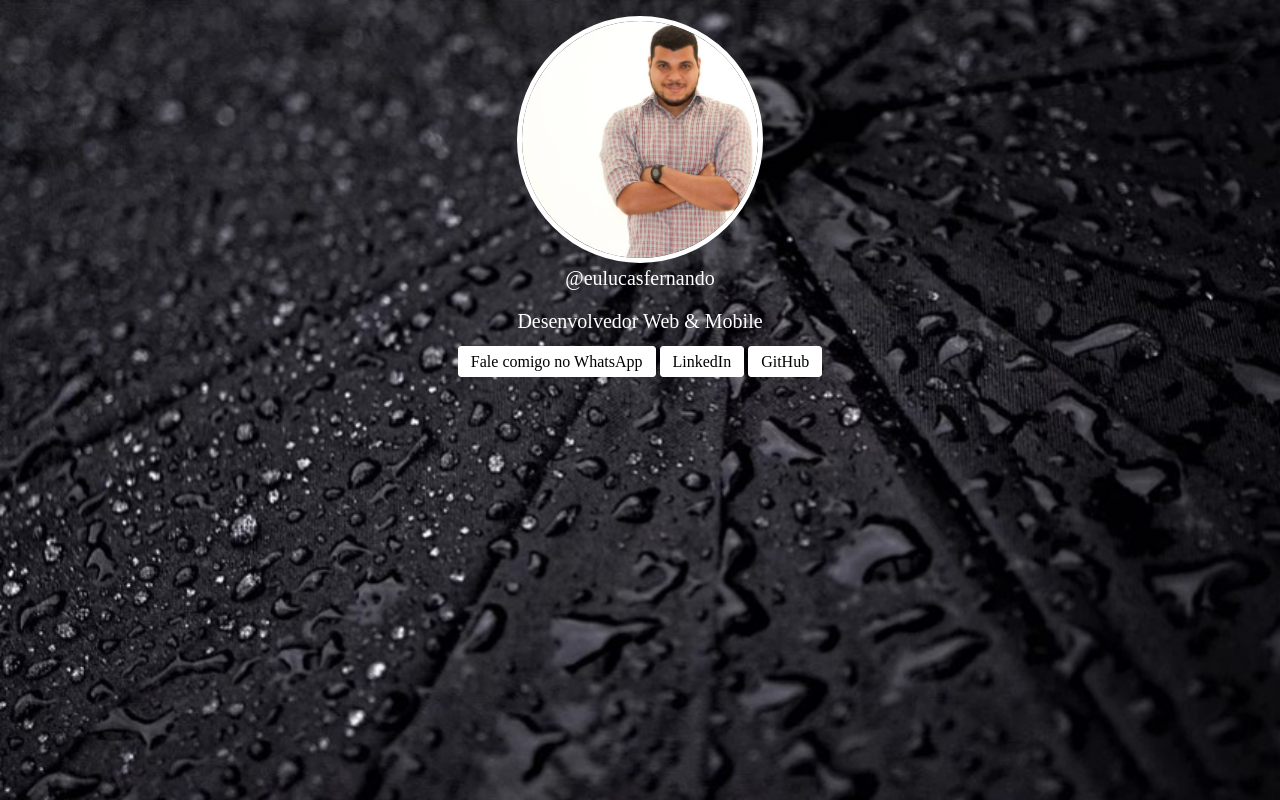
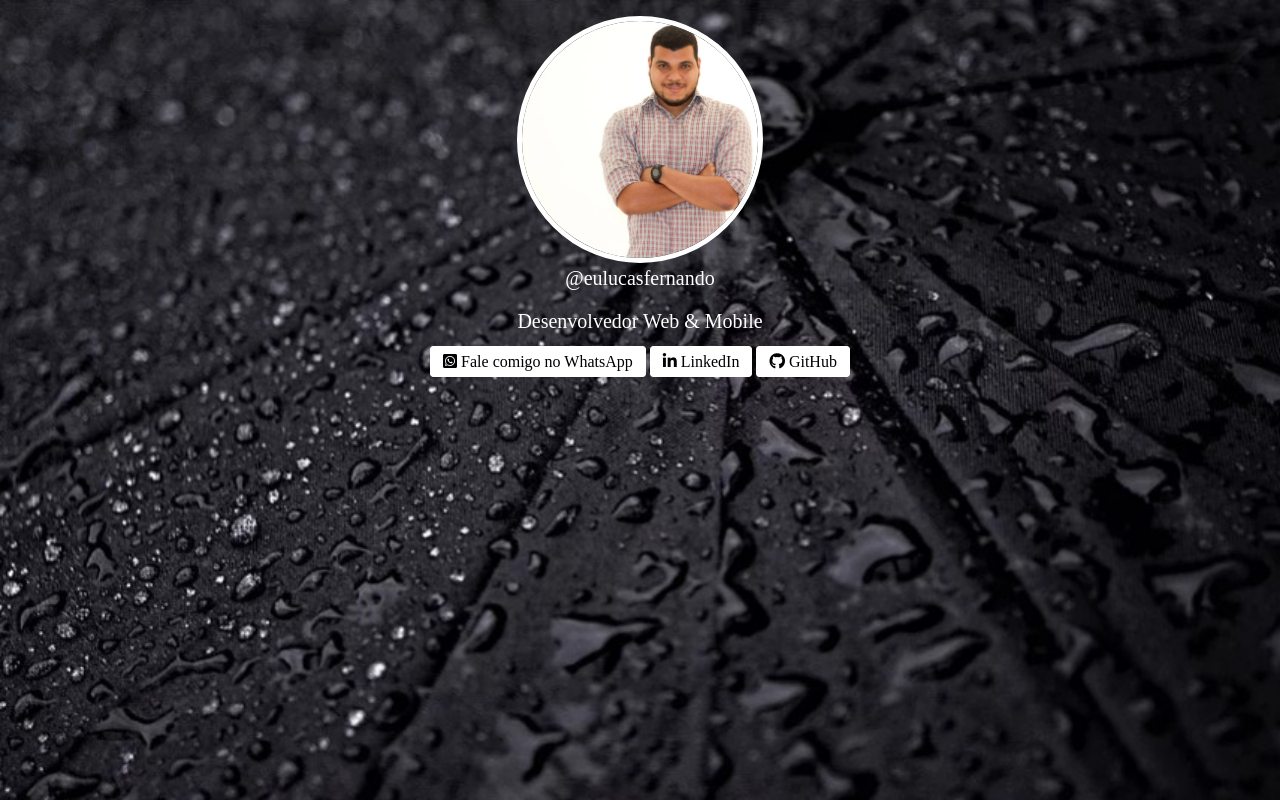
Before and after one commit to lucasfjs/link-me, a plain HTML site: page index.html in a window 1280 px wide. Drawn offline with Linux system fonts and the light colour scheme.

Commit message:
Adicionando ícones do font awesome

```diff
--- a/index.html
+++ b/index.html
@@ -6,6 +6,9 @@
     <meta http-equiv="X-UA-Compatible" content="ie=edge">
     <title>Document</title>
     <link rel="stylesheet" href="css/style.css">
+    <link rel="stylesheet" href="https://use.fontawesome.com/releases/v5.12.0/css/all.css" integrity="sha384-REHJTs1r2ErKBuJB0fCK99gCYsVjwxHrSU0N7I1zl9vZbggVJXRMsv/sLlOAGb4M" crossorigin="anonymous">
+
+
 </head>
 <body>
     <figure>
@@ -19,13 +22,13 @@
     <p class="text">Desenvolvedor Web & Mobile</p>
 
     <a class="btn space" href="https://api.whatsapp.com/send?phone=5571992454555"
-    target="_blank"> Fale comigo no WhatsApp</a>
+    target="_blank"> <i class="fab fa-whatsapp-square"></i> Fale comigo no WhatsApp</a>
 
     <a class="btn space" href="https://www.linkedin.com/in/eulucasfernando/"
-    target="_blank"> LinkedIn</a>
+    target="_blank"> <i class="fab fa-linkedin-in"></i> LinkedIn</a>
 
     <a class="btn" href="https://github.com/lucasfjs"
-    target="_blank"> GitHub</a>
+    target="_blank"> <i class="fab fa-github"></i> GitHub</a>
 
 </body>
 </html>
```
